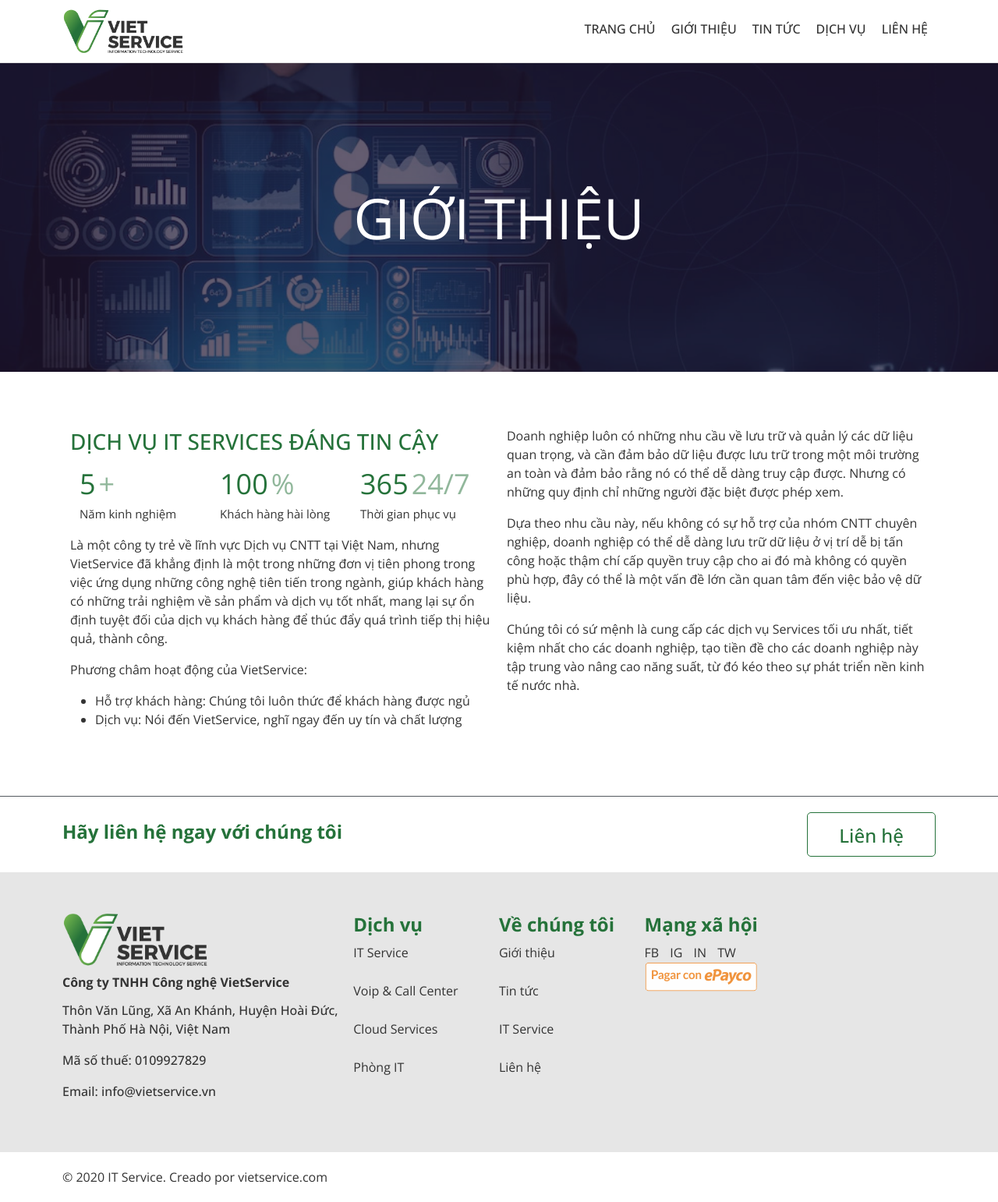
After one commit to rhy911/vietservice, a PHP site: page /aboutus.php in a window 1280 px wide. The commit adds this page. Shown: the whole page at 78% size. Run offline with PHP 8.4, Linux system fonts and the light colour scheme.

Commit message:
✨ feat:

```diff
--- /dev/null
+++ b/aboutus.php
@@ -0,0 +1,76 @@
+<!DOCTYPE html>
+<html lang="en">
+
+<head>
+    <meta charset="UTF-8">
+    <meta name="viewport" content="width=device-width, initial-scale=1.0">
+    <title>Giới Thiệu</title>
+    <link rel="stylesheet" href="https://cdn.jsdelivr.net/npm/bootstrap@5.3.3/dist/css/bootstrap.min.css">
+    <link rel="stylesheet" href="styles/root.css?v=<?php echo time(); ?>">
+    <link rel="stylesheet" href="styles/aboutus.css?v=<?php echo time(); ?>" />
+</head>
+
+<body>
+    <?php include 'shared/header.php'; ?>
+    <div class="about-us">
+        <section class="background-img">
+            <div class="opacity"></div>
+            <div class="overlay">
+                <h1>GIỚI THIỆU</h1>
+            </div>
+        </section>
+        <section style="padding: 60px 20px 60px 20px;">
+            <div class="max-width d-flex">
+                <div class="d-flex flex-column justify-content-center width-50 padding-10">
+                    <h2>DỊCH VỤ IT SERVICES ĐÁNG TIN CẬY</h2>
+                    <div>
+                        <div class="stats">
+                            <div class="container">
+                                <div class="row justify-content-center text-start">
+                                    <div class="col-md-4">
+                                        <span id="count1" class="display-4"></span>
+                                        <span class="display-4 light">+</span>
+                                        <p>Năm kinh nghiệm</p>
+                                    </div>
+                                    <div class="col-md-4">
+                                        <span id="count2" class="display-4"></span>
+                                        <span class="display-4 light">%</span>
+                                        <p>Khách hàng hài lòng</p>
+                                    </div>
+                                    <div class="col-md-4">
+                                        <span id="count3" class="display-4"></span>
+                                        <span class="display-4 light">24/7</span>
+                                        <p>Thời gian phục vụ</p>
+                                    </div>
+                                </div>
+                            </div>
+                        </div>
+                    </div>
+                    <div>
+                        <p>Là một công ty trẻ về lĩnh vực Dịch vụ CNTT tại Việt Nam, nhưng VietService đã khẳng định là một trong những đơn vị tiên phong trong việc ứng dụng những công nghệ tiên tiến trong ngành, giúp khách hàng có những trải nghiệm về sản phẩm và dịch vụ tốt nhất, mang lại sự ổn định tuyệt đối của dịch vụ khách hàng để thúc đẩy quá trình tiếp thị hiệu quả, thành công.</p>
+                        <p>Phương châm hoạt động của VietService:</p>
+                        <ul>
+                            <li>Hỗ trợ khách hàng: Chúng tôi luôn thức để khách hàng được ngủ</li>
+                            <li>Dịch vụ: Nói đến VietService, nghĩ ngay đến uy tín và chất lượng</li>
+                        </ul>
+                    </div>
+                </div>
+                <div class="width-50 padding-10">
+                    <p>Doanh nghiệp luôn có những nhu cầu về lưu trữ và quản lý các dữ liệu quan trọng, và cần đảm bảo dữ liệu được lưu trữ trong một môi trường an toàn và đảm bảo rằng nó có thể dễ dàng truy cập được. Nhưng có những quy định chỉ những người đặc biệt được phép xem.</p>
+                    <p>Dựa theo nhu cầu này, nếu không có sự hỗ trợ của nhóm CNTT chuyên nghiệp, doanh nghiệp có thể dễ dàng lưu trữ dữ liệu ở vị trí dễ bị tấn công hoặc thậm chí cấp quyền truy cập cho ai đó mà không có quyền phù hợp, đây có thể là một vấn đề lớn cần quan tâm đến việc bảo vệ dữ liệu. </p>
+                    <p>Chúng tôi có sứ mệnh là cung cấp các dịch vụ Services tối ưu nhất, tiết kiệm nhất cho các doanh nghiệp, tạo tiền đề cho các doanh nghiệp này tập trung vào nâng cao năng suất, từ đó kéo theo sự phát triển nền kinh tế nước nhà.</p>
+                </div>
+            </div>
+        </section>
+        <section>
+            <div class="max-width">
+                <div class="divider"></div>
+            </div>
+        </section>
+    </div>
+    <?php include 'shared/footer.php'; ?>
+    <script src="https://cdn.jsdelivr.net/npm/bootstrap@5.3.3/dist/js/bootstrap.bundle.min.js"></script>
+    <script src="scripts/number_counter.js"></script>
+</body>
+
+</html>
--- a/body.php
+++ b/homepage.php
@@ -1,4 +1,4 @@
-<div class="body">
+<div class="homepage">
     <div class="carousel-container" style="position: relative;">
         <div class="carousel">
             <div id="carouselExampleIndicators" class="carousel slide" data-bs-ride="carousel">
--- a/index.php
+++ b/index.php
@@ -10,9 +10,9 @@
 </head>
 
 <body>
-    <?php include 'header.php'; ?>
-    <?php include 'body.php'; ?>
-    <?php include 'footer.php'; ?>
+    <?php include 'shared/header.php'; ?>
+    <?php include 'homepage.php'; ?>
+    <?php include 'shared/footer.php'; ?>
     <script src="https://cdn.jsdelivr.net/npm/bootstrap@5.3.3/dist/js/bootstrap.bundle.min.js"></script>
 </body>
 
--- /dev/null
+++ b/scripts/number_counter.js
@@ -0,0 +1,19 @@
+document.addEventListener("DOMContentLoaded", () => {
+  function counter(id, start, end, duration) {
+    let obj = document.getElementById(id),
+      current = start,
+      range = end - start,
+      increment = end > start ? 1 : -1,
+      step = Math.abs(Math.floor(duration / range)),
+      timer = setInterval(() => {
+        current += increment;
+        obj.textContent = current;
+        if (current == end) {
+          clearInterval(timer);
+        }
+      }, step);
+  }
+  counter("count1", 0, 5, 3000);
+  counter("count2", 0, 100, 3000);
+  counter("count3", 0, 365, 3000);
+});
--- a/footer.php
+++ b/shared/footer.php
@@ -8,7 +8,7 @@
     <div class="container" style="background-color: #B1B1B152; padding: 50px 20px 50px 20px;">
         <section class="about-us">
             <div class="about-element">
-                <img src="assets/images/logo.png" alt="VietService Logo">
+                <img src="/vietservice/assets/images/logo.png" alt="VietService Logo">
                 <h3>Công ty TNHH Công nghệ VietService</h3>
                 <p>Thôn Văn Lũng, Xã An Khánh, Huyện Hoài Đức, Thành Phố Hà Nội, Việt Nam</p>
                 <p>Mã số thuế: 0109927829</p>
@@ -42,7 +42,7 @@
                     <a href="#" aria-label="LinkedIn">IN</a>
                     <a href="#" aria-label="Twitter">TW</a>
                 </div>
-                <img src="assets/images/ePayco.png" alt="ePayco">
+                <img src="/vietservice/assets/images/ePayco.png" alt="ePayco">
             </div>
 
         </section>
@@ -54,5 +54,6 @@
             </div>
         </section>
     </div>
-    <link rel="stylesheet" href="styles/footer.css?v=<?php echo time(); ?>" />
+    <link rel="stylesheet" href="/vietservice/styles/root.css?v=<?php echo time(); ?>" />
+    <link rel="stylesheet" href="/vietservice/styles/footer.css?v=<?php echo time(); ?>" />
 </footer>
--- a/header.php
+++ b/shared/header.php
@@ -1,10 +1,10 @@
 <header class="header">
     <section>
-        <img src="assets/images/logo.png" alt="Viet Service Logo" class="logo">
+        <img src="/vietservice/assets/images/logo.png" alt="Viet Service Logo" class="logo">
         <div class="nav-bar">
             <nav class="nav">
-                <a href="#">TRANG CHỦ</a>
-                <a href="#">GIỚI THIỆU</a>
+                <a href="">TRANG CHỦ</a>
+                <a href="aboutus.php">GIỚI THIỆU</a>
                 <a href="#">TIN TỨC</a>
                 <a href="#">DỊCH VỤ</a>
                 <a href="#">LIÊN HỆ</a>
@@ -28,5 +28,6 @@
             </div>
         </div>
     </section>
-    <link rel="stylesheet" href="styles/header.css?v=<?php echo time(); ?>" />
+    <link rel="stylesheet" href="/vietservice/styles/root.css?v=<?php echo time(); ?>" />
+    <link rel="stylesheet" href="/vietservice/styles/header.css?v=<?php echo time(); ?>" />
 </header>
--- /dev/null
+++ b/styles/aboutus.css
@@ -0,0 +1,98 @@
+section {
+  position: relative;
+  width: 100%;
+}
+
+section h2 {
+  color: #25723a;
+  font-size: 28px;
+  font-weight: 500;
+  line-height: 1.38em;
+}
+
+.max-width {
+  max-width: 1120px;
+  margin-right: auto;
+  margin-left: auto;
+}
+
+.width-50 {
+  width: 50%;
+}
+
+.padding-10 {
+  padding: 10px;
+}
+
+.background-img {
+  background-image: url("/vietservice/assets/images/gioi-thieu.jpg");
+  background-position: top center;
+  background-repeat: no-repeat;
+  background-size: cover;
+  padding: 145px 20px 145px 20px;
+}
+
+.stats {
+  display: flex;
+}
+
+.opacity {
+  width: 100%;
+  top: 0;
+  left: 0;
+  position: absolute;
+  height: 100%;
+  background-color: #231834;
+  opacity: 0.7;
+  transition: background 0.3s, border-radius 0.3s, opacity 0.3s;
+}
+
+.overlay {
+  max-width: 1120px;
+  display: flex;
+  margin-right: auto;
+  margin-left: auto;
+  position: relative;
+  padding: 10px;
+}
+
+.overlay h1 {
+  margin: 0;
+  display: flex;
+  margin-right: auto;
+  margin-left: auto;
+  position: relative;
+  color: #fff;
+  font-size: 72px;
+  font-weight: 400;
+  text-transform: uppercase;
+}
+
+.col-md-4 {
+  font-size: 15px;
+  font-weight: 400;
+}
+
+.display-4 {
+  color: #25723a;
+  font-size: 36px;
+  font-weight: 400;
+  line-height: 1.5;
+}
+
+.light {
+  opacity: 0.5;
+}
+
+.devider {
+  margin: 0 0 60px 0;
+  padding: 0 10px 0 10px;
+}
+@media (max-width: 768px) {
+  .overlay h1 {
+    font-size: 48px;
+  }
+  .about-us {
+    margin-top: 80px;
+  }
+}
--- a/styles/footer.css
+++ b/styles/footer.css
@@ -1,6 +1,8 @@
 footer .container {
+  display: flex;
   padding: 20px;
   justify-content: center;
+  max-width: 100%;
 }
 
 footer h2 {
@@ -9,6 +11,7 @@
 }
 
 footer section {
+  max-width: 1120px;
   display: flex;
   width: 100%;
 }
@@ -60,16 +63,16 @@
   font-weight: 500;
 }
 
-ul {
+footer ul {
   list-style-type: none;
   padding: 0;
 }
 
-ul li {
+footer ul li {
   margin-bottom: 25px;
 }
 
-a {
+footer a {
   text-decoration: none;
   color: #333;
 }
--- a/styles/header.css
+++ b/styles/header.css
@@ -6,6 +6,7 @@
 }
 
 header section {
+  max-width: 1120px;
   display: flex;
   margin-right: auto;
   margin-left: auto;
--- a/styles/root.css
+++ b/styles/root.css
@@ -2,9 +2,14 @@
   margin: 0;
   padding: 0;
   box-sizing: border-box;
+}
+
+html,
+body {
   font-family: "Open Sans", sans-serif;
   color: #333;
 }
+
 @font-face {
   font-family: "Open Sans";
   src: url(/vietservice/assets/fonts/OpenSans-VariableFont_wdth,wght.ttf) format("truetype");
```
Also changed, not shown: assets/images/gioi-thieu.jpg (added).
